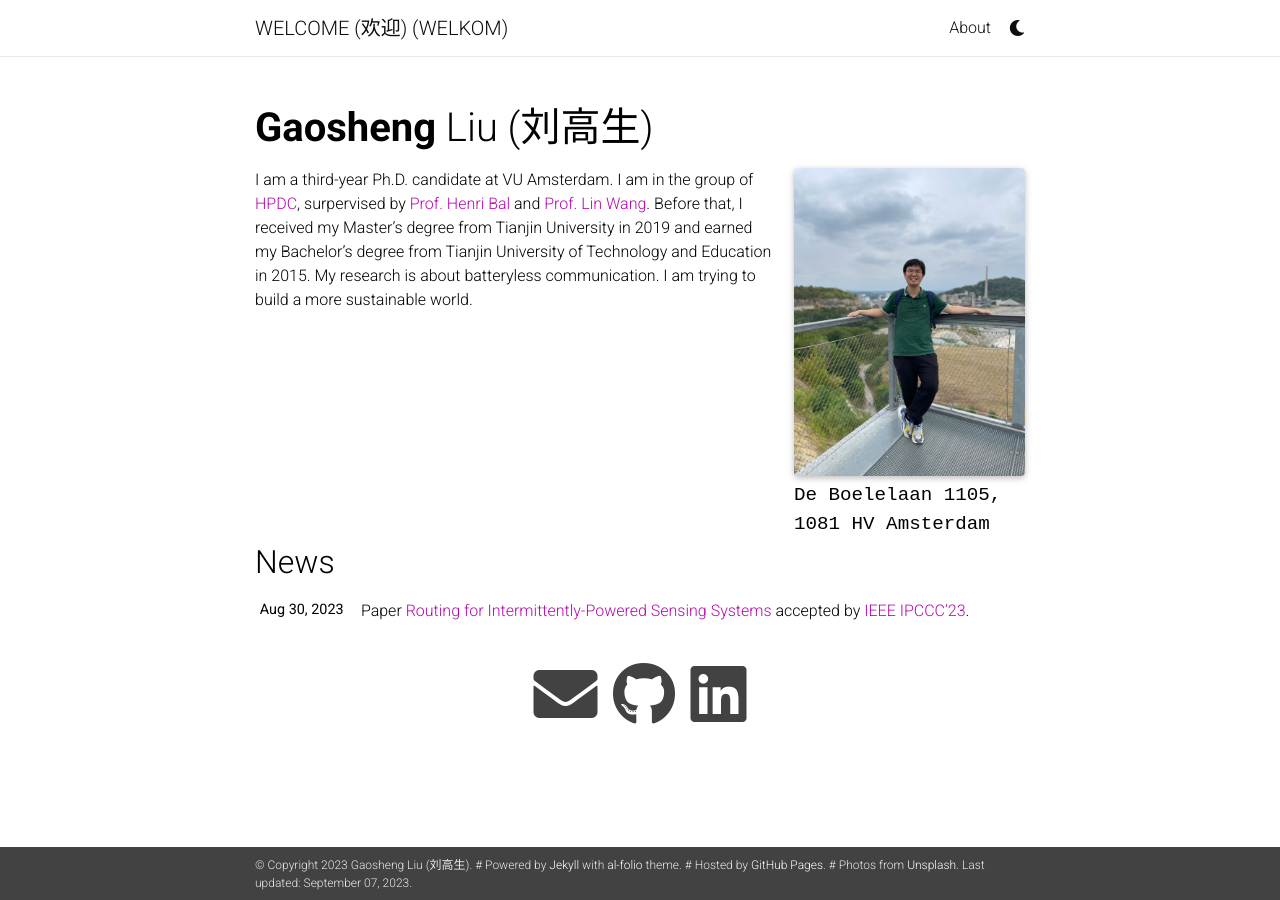
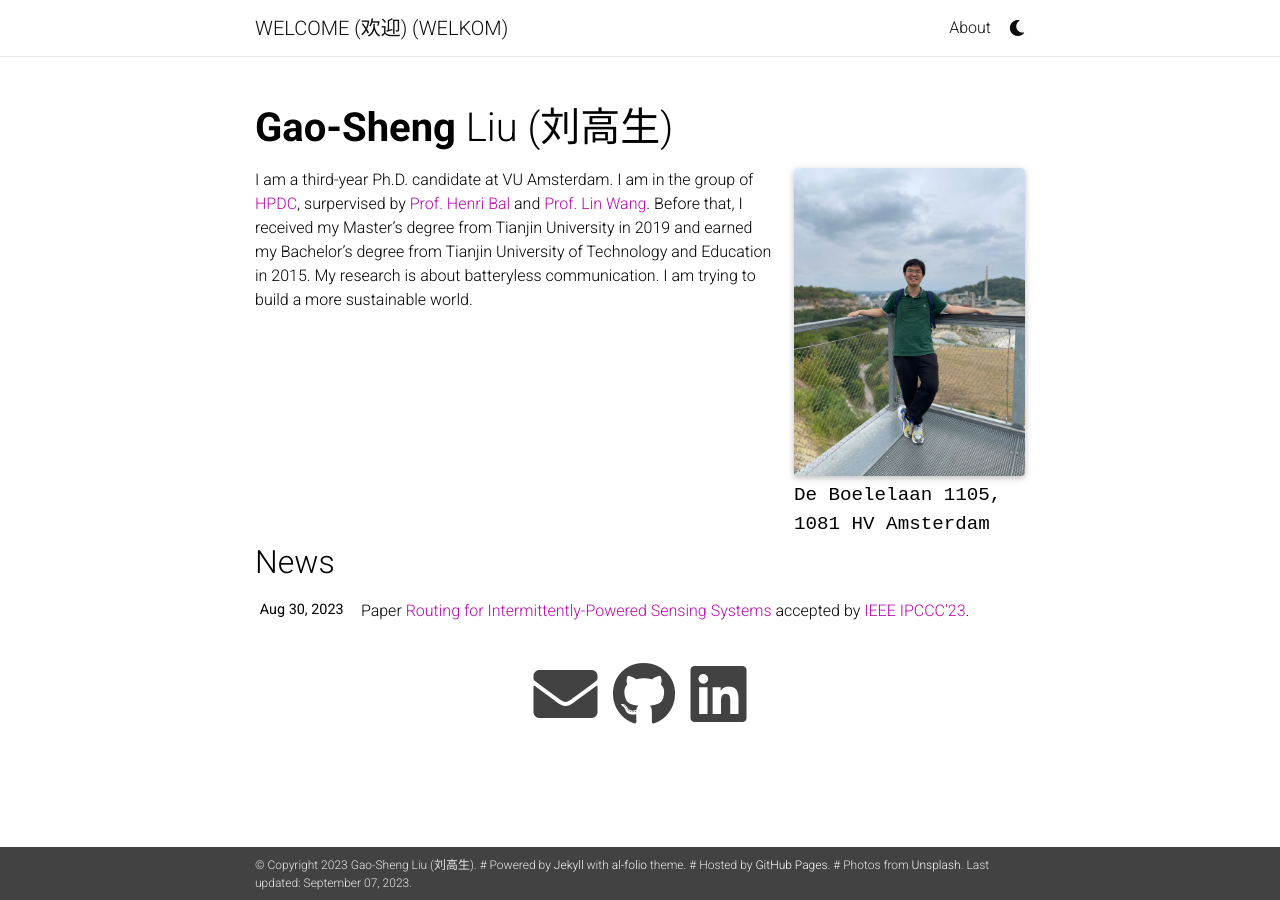
Before and after one commit to lgs001elite/lgs001elite.github.io, a Jekyll site: the page built from _pages/about.md, in a window 1280 px wide. Built offline with Jekyll 4.4.1, drawn with Linux system fonts in a browser that asks for light colours; nearby versions of some CDN libraries; a style sheet for code colours, icons or effects is not loaded.

Commit message:
initial commit

```diff
--- a/_config.yml
+++ b/_config.yml
@@ -1,7 +1,7 @@
 # -----------------------------------------------------------------------------
 # Site settings
 # -----------------------------------------------------------------------------
-first_name: Gaosheng
+first_name: Gao-Sheng
 middle_name:
 last_name: Liu (刘高生)
 email: g.s.liu@vu.nl
```
